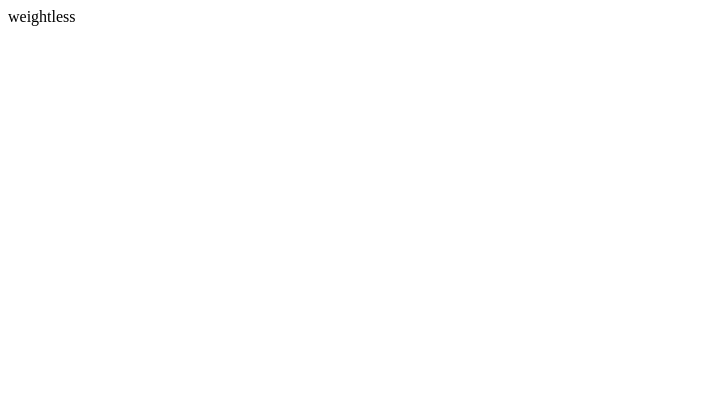
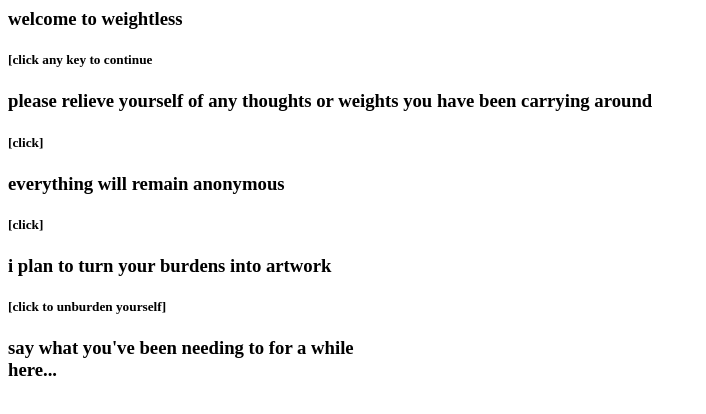
Before and after one commit to julianabrancato/weightless, a plain HTML site: page index.html in a window 1280 px wide. Shown: the whole page, without its empty margins (0-706 px from the left). Drawn offline with Linux system fonts and the light colour scheme.

Commit message:
Update index.html

```diff
--- a/index.html
+++ b/index.html
@@ -1 +1,27 @@
-<p>weightless</p>
+<body>
+
+  <div>
+  <h3>welcome to weightless</h3>
+  <h5>[click any key to continue</h5>
+  </div>
+
+  <div>
+    <h3>please relieve yourself of any thoughts or weights you have been carrying around</h3>
+    <h5>[click]</h5>
+  </div>
+
+  <div>
+    <h3>everything will remain anonymous</h3>
+    <h5>[click]</h5>
+  </div>
+
+  <div>
+    <h3>i plan to turn your burdens into artwork</h3>
+    <h5>[click to unburden yourself]</h5>
+  </div>
+
+  <div>
+    <h3>say what you've been needing to for a while<br>here...</h3>
+  </div>
+
+</body>
```
